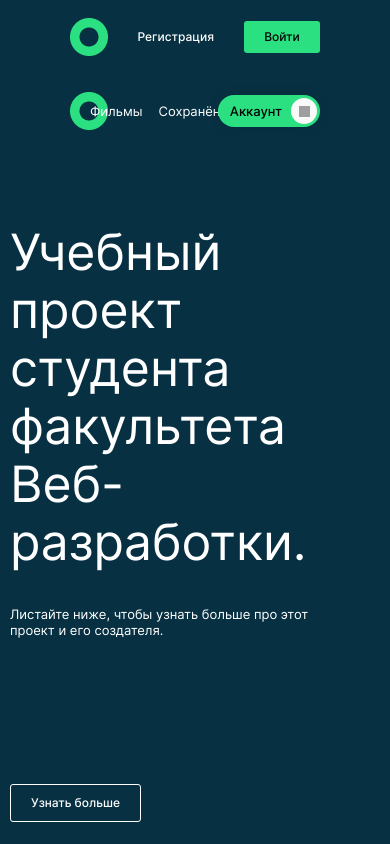
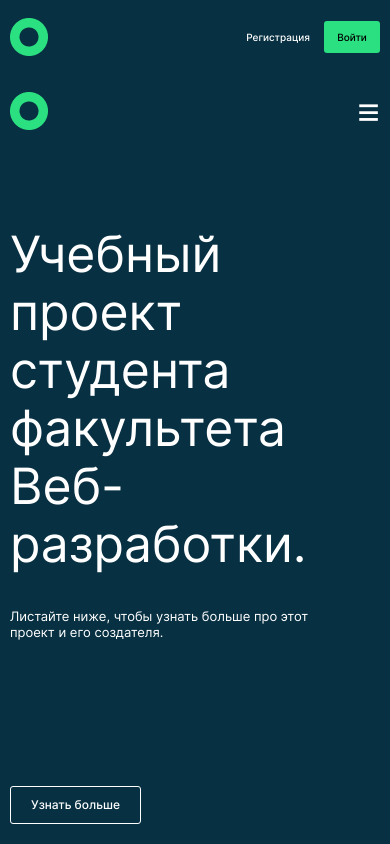
Before and after one commit to rusanov-andrey/movies-explorer-frontend, a React (Create React App) app: page / in a window 390 px wide. Shown: the top 844 px of the page. Built offline with nearby package versions, Linux system fonts and the light colour scheme; grey boxes are pictures that could not be loaded.

Commit message:
Вёрстка под низкие разрешения

```diff
--- a/src/components/Header/Header.css
+++ b/src/components/Header/Header.css
@@ -99,7 +99,7 @@
   box-sizing: border-box;
 
   color: white;
-  font: 500 12px/1.2 Inter;
+  font: 500 12px/16px Inter;
   text-decoration: none;
 }
 .header__registration-link:hover {
@@ -126,3 +126,100 @@
 .header__entrance-link:hover {
   opacity: 0.8;
 }
+
+.neader__navigation-bar {
+  margin: 0;
+  padding: 0;
+  box-sizing: border-box;
+
+  position: absolute;
+  left: 0;
+  right: 0;
+  top: 0;
+  bottom: 0;
+
+  display: flex;
+  justify-content: center;
+  align-items: center;
+}
+.neader__navigation-bar_long {
+  display: flex;
+}
+.neader__navigation-bar_short {
+  display: none;
+  z-index: 1;
+  top: 70px;
+}
+
+.header__menu-button {
+  margin: 0;
+  padding: 0;
+  box-sizing: border-box;
+
+  display: none;
+
+  font: 900 40px/40px Inter;
+
+  cursor: pointer;
+}
+.header__menu-button:hover {
+  opacity: 0.7;
+}
+.header__menu-button_dark {
+  color: white;
+}
+
+
+@media screen and (max-width: 1000px) {
+  .header {
+    padding: 18px 50px;
+  }
+}
+
+
+@media screen and (max-width: 800px) {
+  .header {
+    padding: 18px 30px;
+  }
+}
+
+
+@media screen and (max-width: 500px) {
+  .header {
+    padding: 18px 10px;
+  }
+
+  .neader__navigation-bar_long {
+    display: none;
+  }
+
+  .neader__navigation-bar_short {
+    display: block;
+    opacity: 0;
+
+    transition: opacity 0.5s linear;
+  }
+
+  .neader__navigation-bar_short_visible {
+    opacity: 1;
+  }
+
+  .header__registration-link {
+    margin-right: 14px;
+    font: 500 10px/16px Inter;
+  }
+
+  .header__entrance-link {
+    font: 500 10px/16px Inter;
+    width: 56px;
+    min-height: 26px;
+  }
+
+  .header__menu-button {
+    display: block;
+  }
+
+  .header__account-button {
+    display: none;
+  }
+}
--- a/src/components/Header/Header.js
+++ b/src/components/Header/Header.js
@@ -1,9 +1,12 @@
+import React from "react";
 import NavigationBar from '../NavigationBar/NavigationBar';
 import { Link } from 'react-router-dom';
 
 import './Header.css'
 
 export default function Header({authorized, darkTheme, short}) {
+  const menuRef = React.useRef();
+
   function renderAccauntInfo() {
     return (
       <div className='header__link-container'>
@@ -21,14 +24,25 @@ export default function Header({authorized, darkTheme, short}) {
     );
   }
 
+  function handleMenuClick(evt) {
+    console.log('AAA');
+    menuRef.current.classList.toggle('neader__navigation-bar_short_visible');
+  }
+
   return (
     <header className= {'header ' + (darkTheme ? 'header_dark ' : '') + (short ? 'header_short' : '')}>
       <Link className='header__logo-link' to='/'>
         <div className='header__logo' />
       </Link>
-      { !short && authorized && <NavigationBar darkTheme={darkTheme}/> }
+      <div className='neader__navigation-bar neader__navigation-bar_long'>
+        { !short && authorized && <NavigationBar darkTheme={darkTheme}/> }
+      </div>
       { !short && authorized && renderAccauntInfo()}
       { !short && !authorized && renderEntranceLinks()}
+      { authorized && <div className={'header__menu-button ' + (darkTheme ? 'header__menu-button_dark' : '')} onClick={handleMenuClick}>≡</div> }
+      <div ref={menuRef} className='neader__navigation-bar neader__navigation-bar_short'>
+        <NavigationBar darkTheme={darkTheme}/>
+      </div>
     </header>
   );
 }
--- a/src/components/NavigationBar/NavigationBar.css
+++ b/src/components/NavigationBar/NavigationBar.css
@@ -2,12 +2,6 @@
   margin: 0;
   padding: 0;
   box-sizing: border-box;
-
-  position: absolute;
-  left: 0;
-  right: 0;
-  top: 0;
-  bottom: 0;
 
   display: flex;
   justify-content: center;
@@ -39,7 +33,7 @@
   text-decoration: none;
   color: black;
 
-  font: 400 13px/18px Inter;
+  font: 400 14px/18px Inter;
 
 }
 .navigation-bar__link_dark {
@@ -57,7 +51,7 @@
   text-decoration: none;
   color: black;
 
-  font: 500 13px/18px Inter;
+  font: 500 14px/18px Inter;
 }
 .navigation-bar__text_dark {
   color: white;
@@ -65,3 +59,9 @@
 .navigation-bar__text:hover {
   opacity: 0.7;
 }
+
+@media screen and (max-width: 500px) {
+  .navigation-bar__text {
+    text-decoration: underline;
+  }
+}
```
